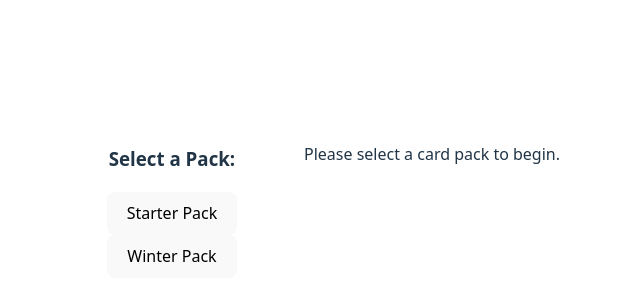
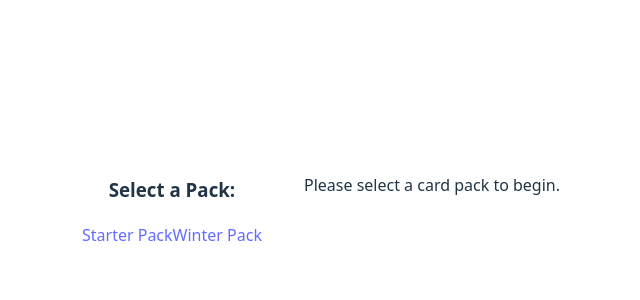
Before and after one commit to dkNilMun/daggercards, a React (Vite) app: page / in a window 1280 px wide. Shown: the part 198-498 px from the top of the page, without its empty margins (324-964 px from the left). Built offline with nearby package versions, Linux system fonts and the light colour scheme.

Commit message:
Better indexing from the top

```diff
--- a/src/pages/Home.tsx
+++ b/src/pages/Home.tsx
@@ -2,6 +2,7 @@ import React, { useEffect, useState } from 'react';
 import Sidebar from '../components/Sidebar';
 import CardGrid from '../components/CardGrid';
 import type {Card, CardPack} from "../types/card.ts";
+import {Link, useParams} from "react-router-dom";
 
 const availablePacks = [
     { id: 'starter', name: 'Starter Pack' },
@@ -13,15 +14,21 @@ interface HomeProps {
 }
 
 const Home: React.FC<HomeProps> = ({ cards, setCards }) => {
-    const [selectedPackId, setSelectedPackId] = useState<string | null>(null);
+    const { packId } = useParams<{ packId: string }>();
     const [selectedDomain, setSelectedDomain] = useState<string | null>(null);
 
     useEffect(() => {
-        if (!selectedPackId) return;
+        if (!packId) {
+            setCards([]);
+            setSelectedDomain(null);
+        }
+    }, [packId, setCards]);
 
+    useEffect(() => {
+        if (!packId) return;
         const loadPack = async () => {
             try {
-                const res = await fetch(`/packs/${selectedPackId}/pack.json`);
+                const res = await fetch(`/packs/${packId}/pack.json`);
                 const data: CardPack = await res.json();
                 setCards(data.cards);
                 setSelectedDomain(null);
@@ -29,9 +36,8 @@ const Home: React.FC<HomeProps> = ({ cards, setCards }) => {
                 console.error('Error loading pack:', err);
             }
         };
-
         loadPack();
-    }, [selectedPackId]);
+    }, [packId]);
 
     const domainsWithCounts = cards.reduce<Record<string, number>>((acc, card) => {
         acc[card.domain] = (acc[card.domain] || 0) + 1;
@@ -45,13 +51,13 @@ const Home: React.FC<HomeProps> = ({ cards, setCards }) => {
     return (
         <div style={{ display: 'flex' }}>
             <aside style={{ width: '200px', padding: '1rem' }}>
-                {!selectedPackId ? (
+                {!packId ? (
                     <div>
                         <h3>Select a Pack:</h3>
                         {availablePacks.map((pack) => (
-                            <button key={pack.id} onClick={() => setSelectedPackId(pack.id)}>
+                            <Link key={pack.id} to={(`/pack/${pack.id}`)}>
                                 {pack.name}
-                            </button>
+                            </Link>
                         ))}
                     </div>
                 ) : (
@@ -64,7 +70,7 @@ const Home: React.FC<HomeProps> = ({ cards, setCards }) => {
                 )}
             </aside>
             <main style={{ flex: 1, padding: '1rem' }}>
-                {selectedPackId ? (
+                {packId ? (
                     <CardGrid cards={filteredCards} />
                 ) : (
                     <p>Please select a card pack to begin.</p>
--- a/src/routes/AppRouter.tsx
+++ b/src/routes/AppRouter.tsx
@@ -14,6 +14,7 @@ const AppRouter: React.FC<AppRouterProps> = ({ cards, setCards }) => {
         <Router>
             <Routes>
                 <Route path="/" element={<Home cards={cards} setCards={setCards} />} />
+                <Route path="/pack/:packId" element={<Home cards={cards} setCards={setCards} />} />
                 <Route path="/card/:cardId" element={<CardPage cards={cards} />} />
             </Routes>
         </Router>
```
